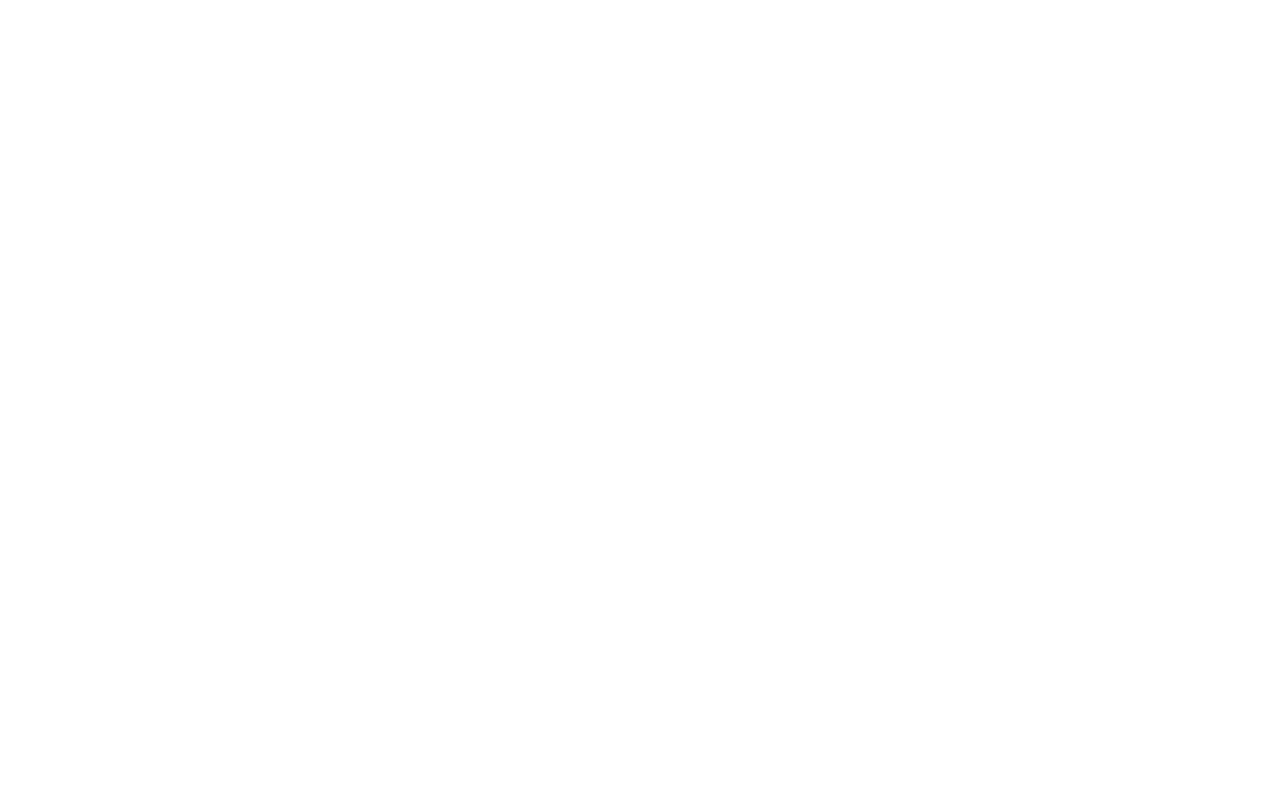
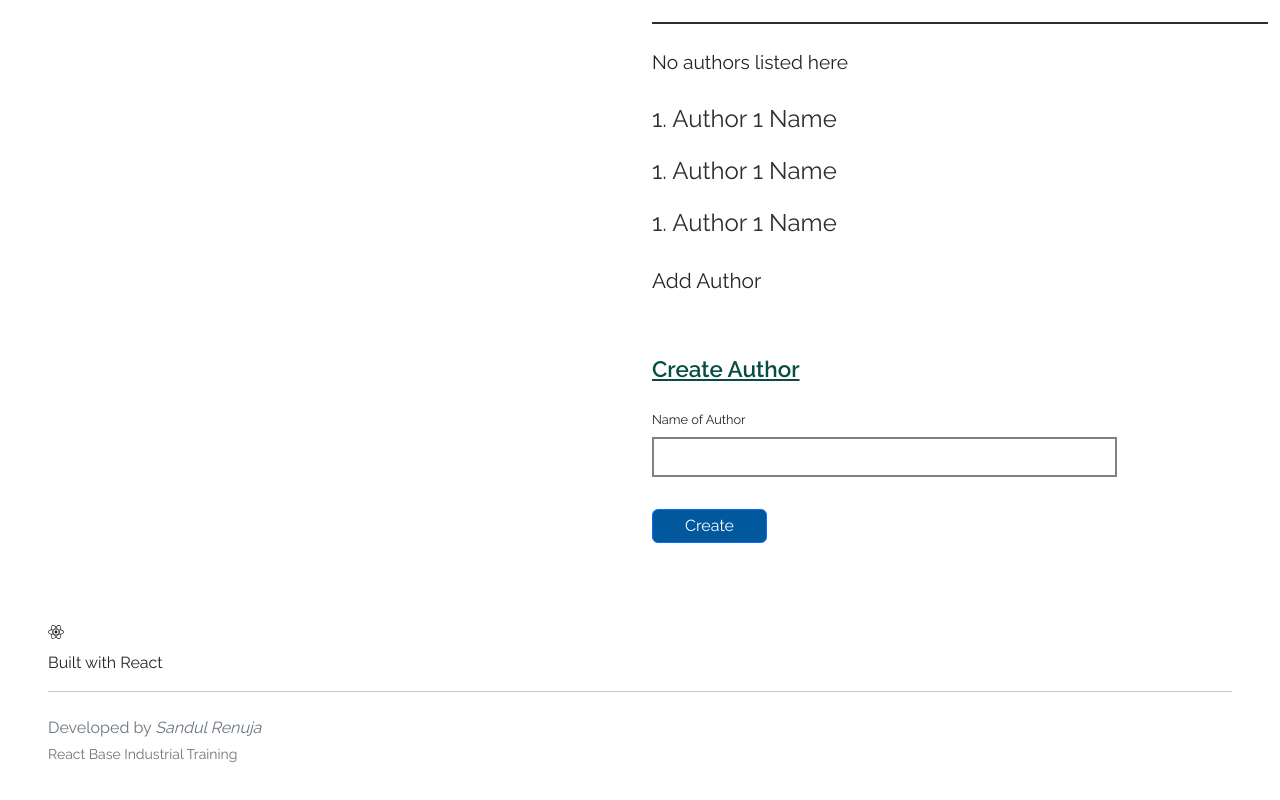
Before and after one commit to SRenuuu/react-base-library-app, a React (Create React App) app: page / in a window 1280 px wide. Shown: the part 850-1650 px from the top of the page. Before the commit the page ends 800 px from the top, so only its background shows below. Built offline with nearby package versions, Linux system fonts and the light colour scheme.

Commit message:
Completed footer section

```diff
--- a/package.json
+++ b/package.json
@@ -14,6 +14,7 @@
     "react": "^17.0.2",
     "react-bootstrap": "^1.6.0",
     "react-dom": "^17.0.2",
+    "react-icons": "^4.2.0",
     "react-scripts": "4.0.3",
     "sass": "^1.32.13",
     "typescript": "^4.2.4",
--- a/src/ClientApp.tsx
+++ b/src/ClientApp.tsx
@@ -1,10 +1,14 @@
 import React from 'react';
 import WelcomeSection from "./components/WelcomeSection/WelcomeSection";
+import LibrarySection from "./components/LibrarySection/LibrarySection";
+import FooterSection from "./components/FooterSection/FooterSection";
 
 const ClientApp: React.FC = () => {
     return (
         <>
             <WelcomeSection/>
+            <LibrarySection/>
+            <FooterSection/>
         </>
     );
 };
--- /dev/null
+++ b/src/components/FooterSection/FooterSection.tsx
@@ -0,0 +1,28 @@
+import React from 'react';
+import {Col, Row} from "react-bootstrap";
+
+// Icon imports
+import {FaReact} from 'react-icons/fa';
+
+// Main component
+const FooterSection: React.FC = () => {
+    return (
+        <>
+            <Row className="footer-section px-3 px-md-5 py-4">
+                <Col>
+                    <div className="content-1 mt-1 mb-3">
+                        <FaReact/>
+                        <p className="mt-2">Built with React</p>
+                    </div>
+                    <hr/>
+                    <div className="content-2 text-secondary mt-4 mb-2">
+                        <p className="mb-1">Developed by <em>Sandul Renuja</em></p>
+                        <p className="small">React Base Industrial Training</p>
+                    </div>
+                </Col>
+            </Row>
+        </>
+    );
+};
+
+export default FooterSection;
--- /dev/null
+++ b/src/components/FooterSection/__footerSection.scss
@@ -0,0 +1,73 @@
+/* =============================
+    Footer Section CSS
+================================ */
+
+.footer-section {
+  font-size: 0.8em;
+  text-align: center;
+  min-height: 20vh;
+  background-color: #ecf0f1;
+
+  .content-1 {
+    font-size: 2em;
+
+    p {
+      font-size: 0.7em;
+    }
+  }
+
+  .content-2 {
+    font-size: 1.2em;
+
+    em {
+      font-weight: 500;
+    }
+  }
+}
+
+.footer-section {
+  font-size: 0.9em;
+
+  .content-2 p.small {
+    font-size: 0.8em;
+  }
+}
+
+/* =============================
+    CSS Media Queries
+================================ */
+
+// Small devices (landscape phones, 576px and up)
+@media (min-width: 576px) {
+  .footer-section {
+    font-size: 0.9em;
+  }
+}
+
+// Medium devices (tablets, 768px and up)
+@media (min-width: 768px) {
+  .footer-section {
+    font-size: 0.9em;
+  }
+}
+
+// Large devices (desktops, 992px and up)
+@media (min-width: 992px) {
+  .footer-section {
+    font-size: 1em;
+  }
+}
+
+// X-Large devices (large desktops, 1200px and up)
+@media (min-width: 1200px) {
+  .footer-section {
+    font-size: 1em;
+  }
+}
+
+// XX-Large devices (larger desktops, 1400px and up)
+@media (min-width: 1400px) {
+  .footer-section {
+    font-size: 1.1em;
+  }
+}
```
Also changed, not shown: 1 other file (tests, documents, lock files or other folders).
